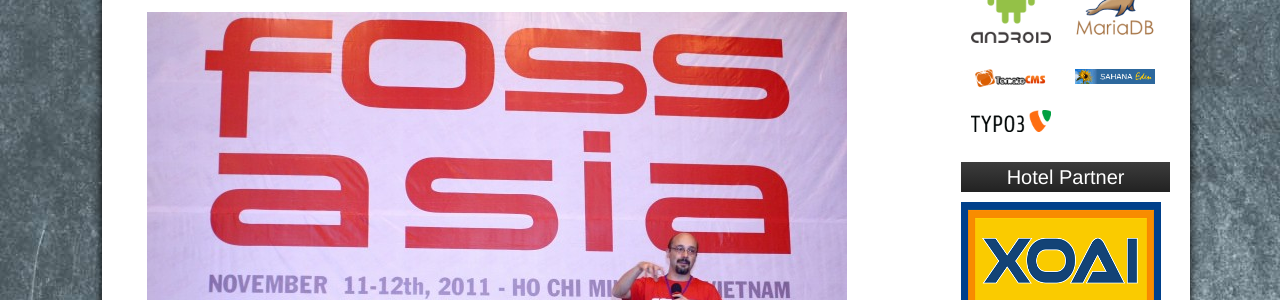
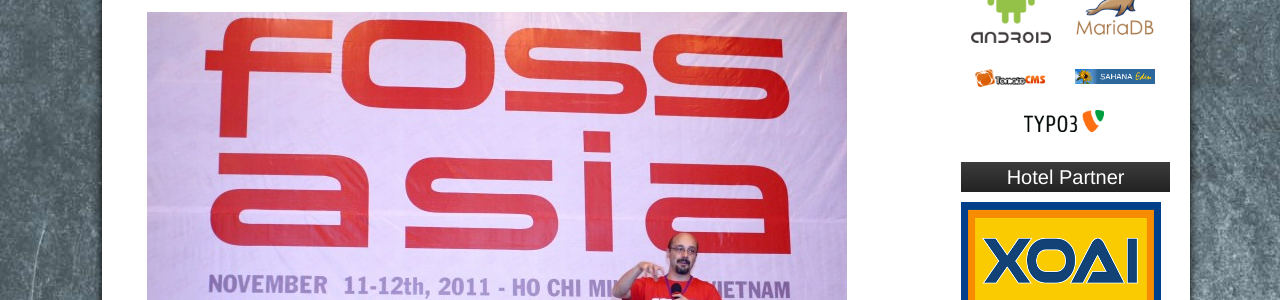
Before and after one commit to fossasia/2011.fossasia.org, a Jekyll site: the page built from index.html, in a window 1280 px wide. Shown: the part 1410-1710 px from the top of the page. Built offline with Jekyll 4.4.1, drawn with Linux system fonts in a browser that asks for light colours; nearby versions of some CDN libraries; comment, search, counter and statistics services are not loaded.

Commit message:
Centered logo

```diff
--- a/_includes/scripts.html
+++ b/_includes/scripts.html
@@ -12,4 +12,6 @@
     <script type="text/javascript">
         $('table').addClass('table');
         $('img:not(.img-logo):not(.flickr_badge_image img)').addClass('img-responsive');
+        var ch = $('#projects').children();
+        $(ch[ch.length - 1].children).css('margin-left', '30%');
     </script>
--- a/_includes/sidebar.html
+++ b/_includes/sidebar.html
@@ -40,7 +40,7 @@
           </div>
           <div class="sidebar-item">
             <h2 class="sidebar-title">Projects</h2>
-            <div class="sidebar-content">
+            <div class="sidebar-content" id="projects">
               {% for logo in site.data.logos %}
                 <a href="{{ logo.link }}">
                   <img class="img-logo" style="width:80px;margin:10px;" src="{{site.baseurl}}/img/logos/{{ logo.imgName }}">
```
